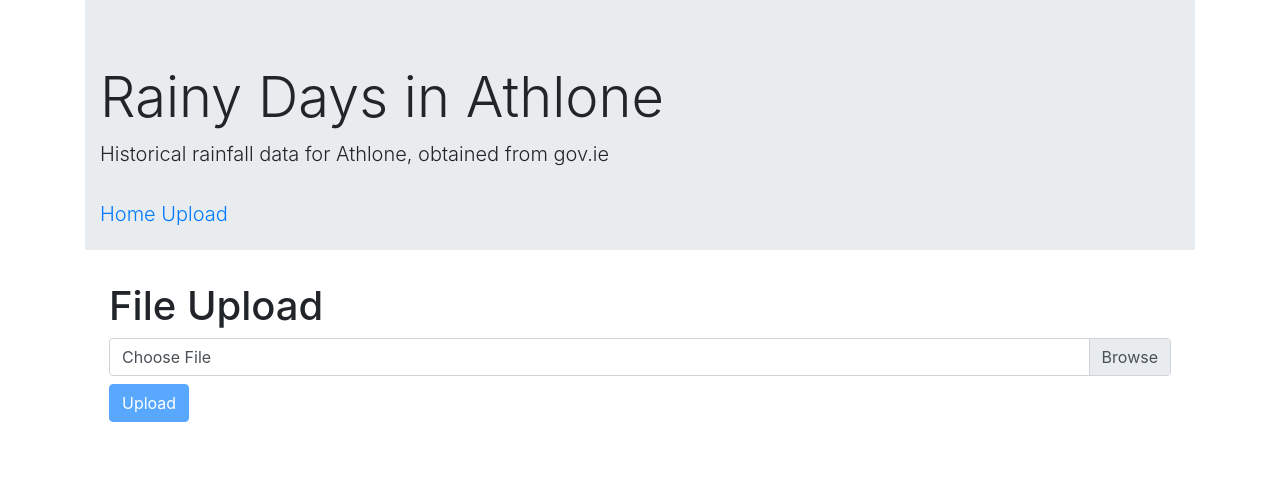
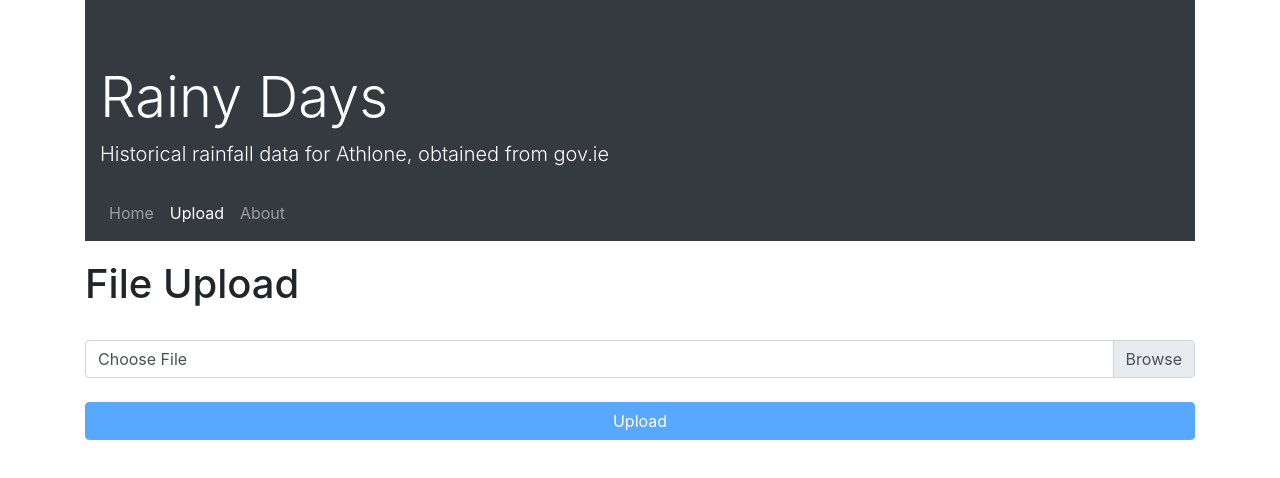
Before and after one commit to aidanduff/weather-data-ui, a React (Create React App) app: page /upload in a window 1280 px wide. Shown: the top 478 px of the page. Built offline with nearby package versions, Linux system fonts and the light colour scheme.

Commit message:
some styling imporvements

```diff
--- a/src/components/chartPanel.jsx
+++ b/src/components/chartPanel.jsx
@@ -6,7 +6,7 @@ class ChartPanel extends Component {
   render(props) {
     return (
       <div key={this.props.weatherDataItems[0].year} className="chart col">
-        <div className="row mt-2 mb-3">
+        <div className="row">
           <div className="card">
             <h5 className="card-header">Rainy Days Per Month</h5>
             <div className="card-body">
--- a/src/components/fileUpload.jsx
+++ b/src/components/fileUpload.jsx
@@ -22,8 +22,8 @@ class FileUpload extends Component {
 
   getButtonStatus = () => {
     return this.state.buttonStatus
-      ? "btn btn-primary mt-2"
-      : "btn btn-primary mt-2 disabled";
+      ? "btn btn-primary btn-block mt-4"
+      : "btn btn-primary btn-block mt-4 disabled";
   };
 
   onChange = (e) => {
@@ -50,7 +50,7 @@ class FileUpload extends Component {
 
   render() {
     return (
-      <React.Fragment>
+      <div className="contentContainer">
         {this.state.showMessage && (
           <div>
             <FlashMessage duration={3000}>
@@ -60,9 +60,9 @@ class FileUpload extends Component {
             </FlashMessage>
           </div>
         )}
-        <form onSubmit={this.onFormSubmit} className="m-4">
-          <h1>File Upload</h1>
-          <div className="custom-file">
+        <form onSubmit={this.onFormSubmit}>
+          <h1 className="mt-2">File Upload</h1>
+          <div className="custom-file mt-4">
             <div className="input-group">
               <input
                 type="file"
@@ -71,7 +71,7 @@ class FileUpload extends Component {
                 id="customFile"
                 onChange={this.onChange}
               />
-              <label class="custom-file-label" for="customFile">
+              <label className="custom-file-label" htmlFor="customFile">
                 {this.state.file === null
                   ? "Choose File"
                   : this.state.file.name}
@@ -82,7 +82,7 @@ class FileUpload extends Component {
             </button>
           </div>
         </form>
-      </React.Fragment>
+      </div>
     );
   }
 }
--- a/src/components/nav.jsx
+++ b/src/components/nav.jsx
@@ -1,18 +1,39 @@
 import React from "react";
-import { Link } from "react-router-dom";
+import { NavLink } from "react-router-dom";
 
 const Nav = () => {
   return (
-    <div className="jumbotron jumbotron-fluid" style={{ maxHeight: "250px" }}>
+    <div
+      className="jumbotron jumbotron-fluid bg-dark text-white"
+      style={{ maxHeight: "200px" }}
+    >
       <div className="container">
-        <h1 className="display-4">Rainy Days in Athlone</h1>
+        <h1 className="display-4">Rainy Days</h1>
         <p className="lead">
           Historical rainfall data for Athlone, obtained from gov.ie<br></br>
-          <br></br>
-          <Link to="/"> Home </Link>
-          <Link to="/upload"> Upload </Link>
         </p>
       </div>
+      <nav className="navbar navbar-expand-lg navbar-dark bg-dark">
+        <div className="collapse navbar-collapse" id="navbarNav">
+          <ul className="navbar-nav">
+            <li className="nav-item">
+              <NavLink className="nav-link" to="/home">
+                Home <span className="sr-only">(current)</span>
+              </NavLink>
+            </li>
+            <li className="nav-item">
+              <NavLink className="nav-link" to="/upload">
+                Upload
+              </NavLink>
+            </li>
+            <li className="nav-item">
+              <NavLink className="nav-link" to="/about">
+                About
+              </NavLink>
+            </li>
+          </ul>
+        </div>
+      </nav>
     </div>
   );
 };
--- a/src/components/weatherData.jsx
+++ b/src/components/weatherData.jsx
@@ -35,7 +35,10 @@ class WeatherData extends Component {
     );
 
     return (
-      <div className="container">
+      <div
+        className="contentContainer"
+        // style={{ paddingLeft: 0, paddingRight: 0, paddingTop: 20 }}
+      >
         <div className="row">
           <div className="col">
             <WeatherDataTable weatherDataItems={weatherDataItems} />
--- a/src/components/weatherDatatable.jsx
+++ b/src/components/weatherDatatable.jsx
@@ -5,7 +5,7 @@ class WeatherDataTable extends Component {
     const { weatherDataItems } = this.props;
     return (
       <React.Fragment>
-        <table className="table table-bordered  m-2">
+        <table className="table table-bordered">
           <thead className="thead-dark">
             <tr>
               {/* <th>Year</th> */}
--- a/src/index.css
+++ b/src/index.css
@@ -45,3 +45,16 @@ code {
 .clickable {
   cursor: pointer;
 }
+
+/* .jumbotron {
+  background-image: url("./images/rainywindow.png");
+  background-repeat: no-repeat;
+  background-size: cover;
+  height: 100%;
+} */
+
+.contentContainer {
+  padding-left: 0;
+  padding-right: 0;
+  padding-top: 20px;
+}
```
Also changed, not shown: src/images/rain-icon-inverse.png (added), src/images/rainywindow.png (added).
